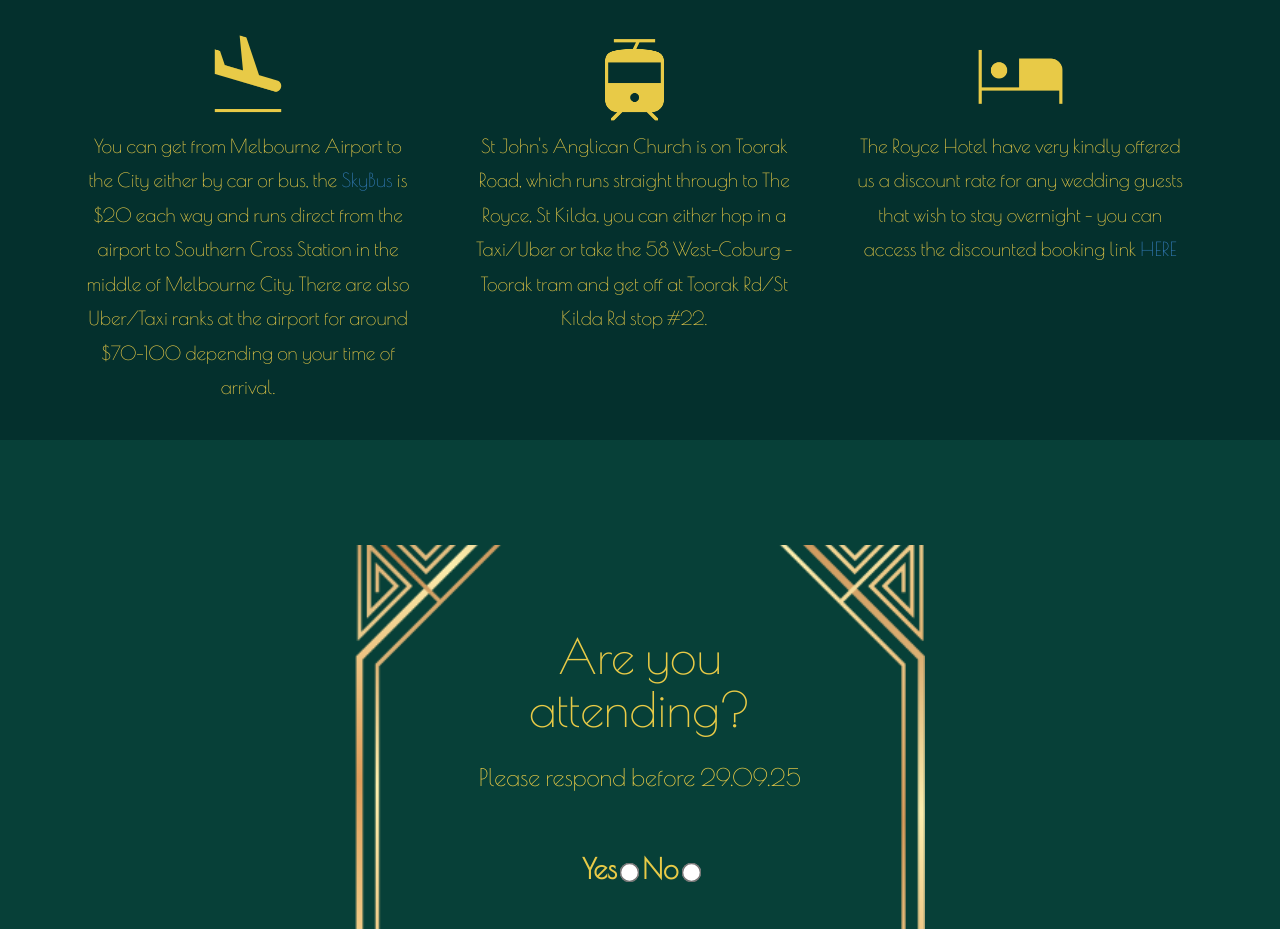
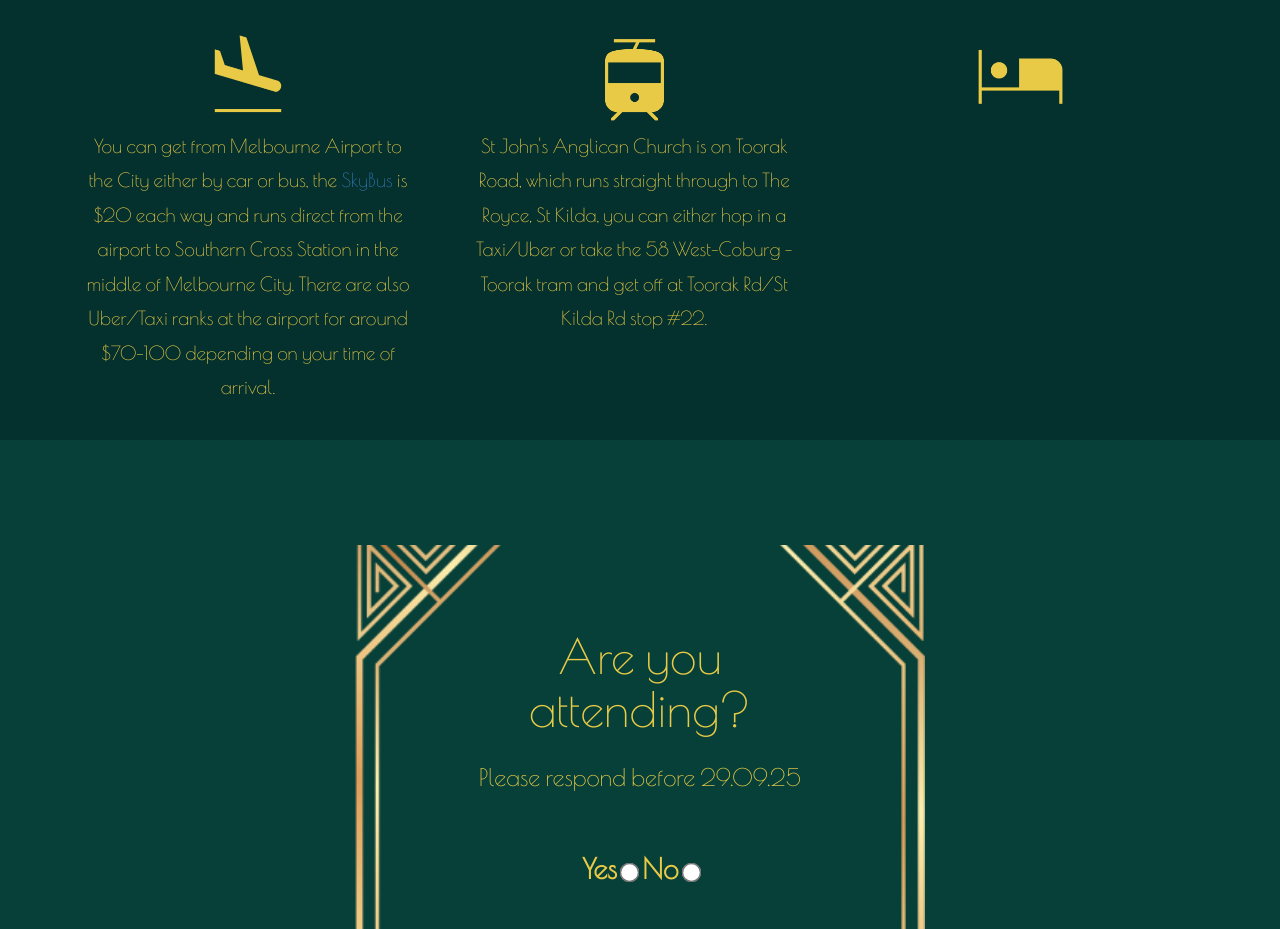
Before and after one commit to Yusuff99-dev/weddingsite, a plain HTML site: page index.html in a window 1280 px wide. Shown: the part 4433-5362 px from the top of the page. Drawn offline with nearby package versions, Linux system fonts and the light colour scheme.

Commit message:
Update index.html
removed discount

```diff
--- a/index.html
+++ b/index.html
@@ -240,7 +240,7 @@
                 </div>
                 <div class="col-md-4 grid">
                   <img src="assets/images/hotel.png" alt="Image 5">
-                  <p>The Royce Hotel have very kindly offered us a discount rate for any wedding guests that wish to stay overnight - you can access the discounted booking link <a>HERE</a></p>
+                  <p></p>
 
                 </div>
               </div>
```
